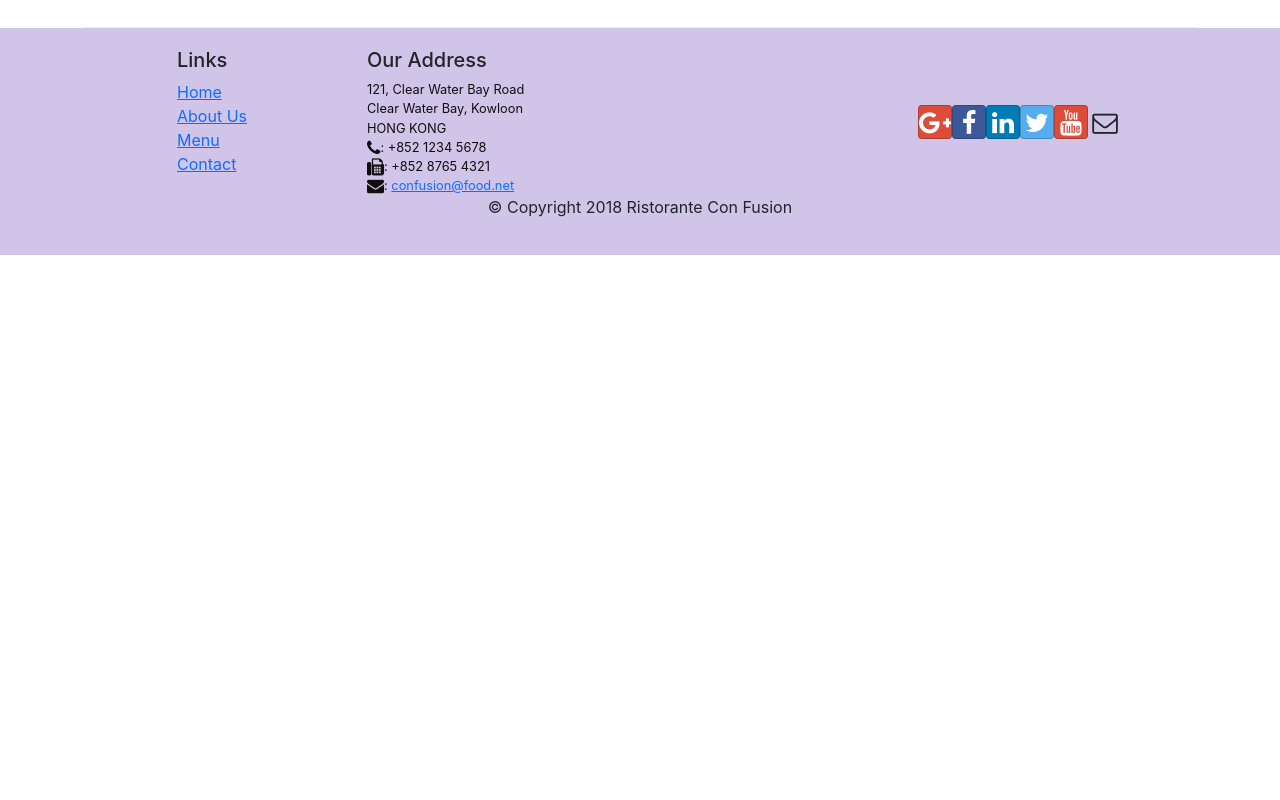
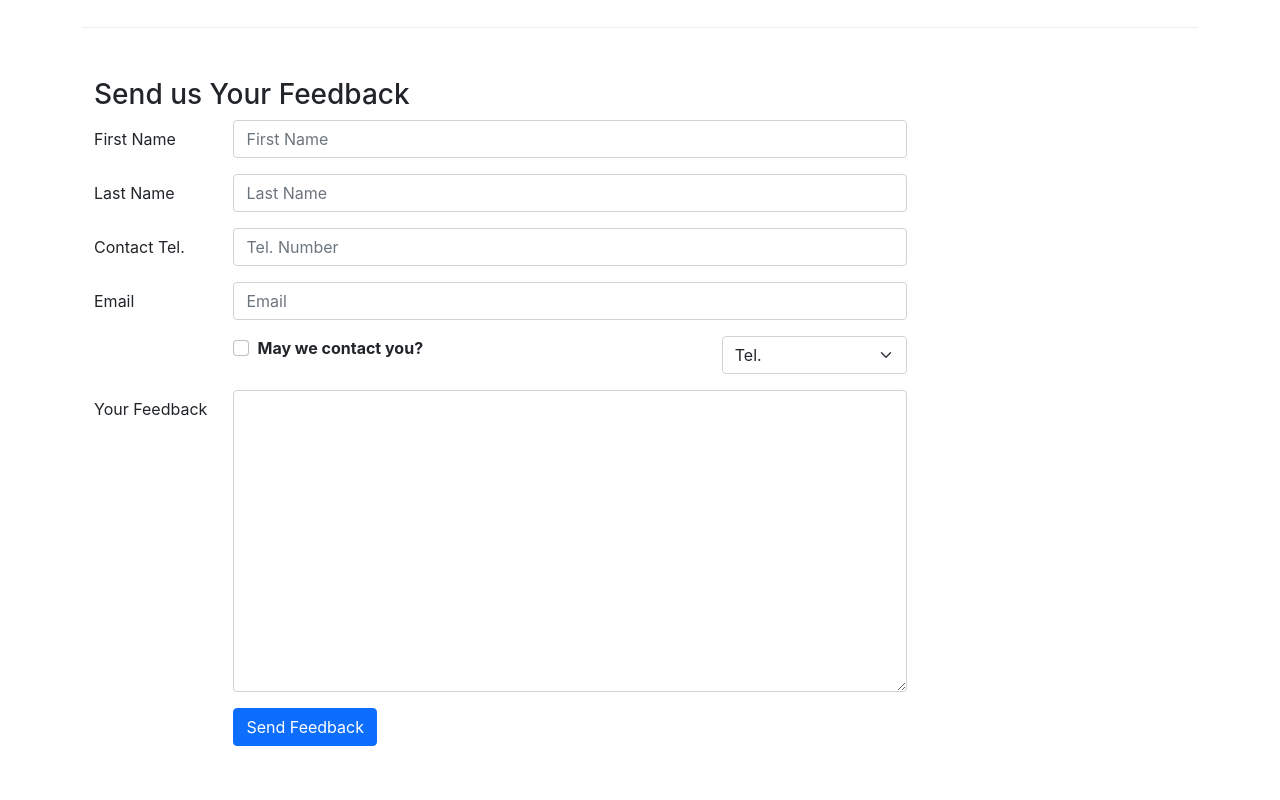
Before and after one commit to JaiAgarwal-24/Consfusion_restaurant_with_react_coursera, a React (Create React App) app: page /contactus in a window 1280 px wide. Shown: the part 820-1620 px from the top of the page. Before the commit the page ends 1075 px from the top, so only its background shows below. Built offline with nearby package versions, Linux system fonts and the light colour scheme.

Commit message:
Controlled Forms

```diff
--- a/src/components/ContactComponent.js
+++ b/src/components/ContactComponent.js
@@ -1,8 +1,45 @@
-import React from 'react';
-import { Breadcrumb, BreadcrumbItem } from 'reactstrap'
+import React, { Component } from 'react';
+import { Breadcrumb, BreadcrumbItem, Form, Button, FormGroup, Label, Input, Col } from 'reactstrap'
 import { Link } from 'react-router-dom'
 
-function Contact(props) {
+class Contact extends Component {
+
+    constructor(props) {
+        super(props);
+
+        this.state = {
+            firstname: '',
+            lastname: '',
+            telnum: '',
+            email: '',
+            agree: false,
+            contactType: 'Tel.',
+            message: ''
+        }
+
+        console.log(this.state)
+
+        this.handleSubmit = this.handleSubmit.bind(this);
+        this.handleInputChange = this.handleInputChange.bind(this);
+    }
+
+    handleInputChange(event) {
+        const target = event.target;
+        const value = target.type === 'checkbox' ? target.checked : target.value;
+        const name = target.name;
+
+        this.setState({
+            [name]: value
+        });
+    }
+
+    handleSubmit(event){
+        console.log("Current State is: " + JSON.stringify(this.state));
+        alert("Current State is: " + JSON.stringify(this.state));
+        event.preventDefault();
+    }
+
+    render() {
         return (
             <div className="container">
                 <div className="row">
@@ -41,8 +78,68 @@
                         </div>
                     </div>
                 </div>
+                <div className='row row-content'>
+                    <div className='col-12'>
+                        <h3>Send us Your Feedback</h3>
+                    </div>
+                    <div className='col-12 col-md-9'>
+                        <Form onSubmit={this.handleSubmit}>
+                            <FormGroup row>
+                                <Label htmlFor="firstname" md={2}>First Name</Label>
+                                <Col md={10}>
+                                    <Input type='text' id="firstname" name='firstname'  placeholder='First Name' value={this.state.firstname} onChange={this.handleInputChange} />
+                                </Col>
+                            </FormGroup>
+                            <FormGroup row>
+                                <Label htmlFor="lastname" md={2}>Last Name</Label>
+                                <Col md={10}>
+                                    <Input type='text' id="lastname" name='lastname'  placeholder='Last Name' value={this.state.lastname} onChange={this.handleInputChange} />
+                                </Col>
+                            </FormGroup>
+                            <FormGroup row>
+                                <Label htmlFor="telnum" md={2}>Contact Tel.</Label>
+                                <Col md={10}>
+                                    <Input type='tel' id="telnum" name='telnum'  placeholder='Tel. Number' value={this.state.telnum} onChange={this.handleInputChange} />
+                                </Col>
+                            </FormGroup>
+                            <FormGroup row>
+                                <Label htmlFor="email" md={2}>Email</Label>
+                                <Col md={10}>
+                                    <Input type='email' id="email" name='email'  placeholder='Email' value={this.state.email} onChange={this.handleInputChange} />
+                                </Col>
+                            </FormGroup>
+                            <FormGroup row>
+                                <Col md={{size: 6, offset: 2}}>
+                                    <FormGroup check>
+                                        <Label check>
+                                            <Input type='checkbox' name='agree' checked={this.state.agree} onChange={this.handleInputChange} /> {' '} <strong>May we contact you?</strong>
+                                        </Label>
+                                    </FormGroup>
+                                </Col>
+                                <Col md={{size: 3, offset: 1}}>
+                                    <Input type='select' name='contactType' value={this.state.contactType} onChange={this.handleInputChange}>
+                                        <option> Tel.</option>
+                                        <option>Email</option>
+                                    </Input>
+                                </Col>
+                            </FormGroup>
+                            <FormGroup row>
+                                <Label htmlFor="message" md={2}>Your Feedback</Label>
+                                <Col md={10}>
+                                    <Input type='textarea' id="message" name='message' rows="12" value={this.state.message} onChange={this.handleInputChange} />
+                                </Col>
+                            </FormGroup>
+                            <FormGroup row>
+                                <Col md={{size:10, offset:2}}>
+                                    <Button type='submit' color='primary'>Send Feedback</Button>
+                                </Col>
+                            </FormGroup>
+                        </Form>
+                    </div>
+                </div>
             </div>
         );
     }
+}
 
 export default Contact;
```
Lines whose indentation alone changed are shown as unchanged.
